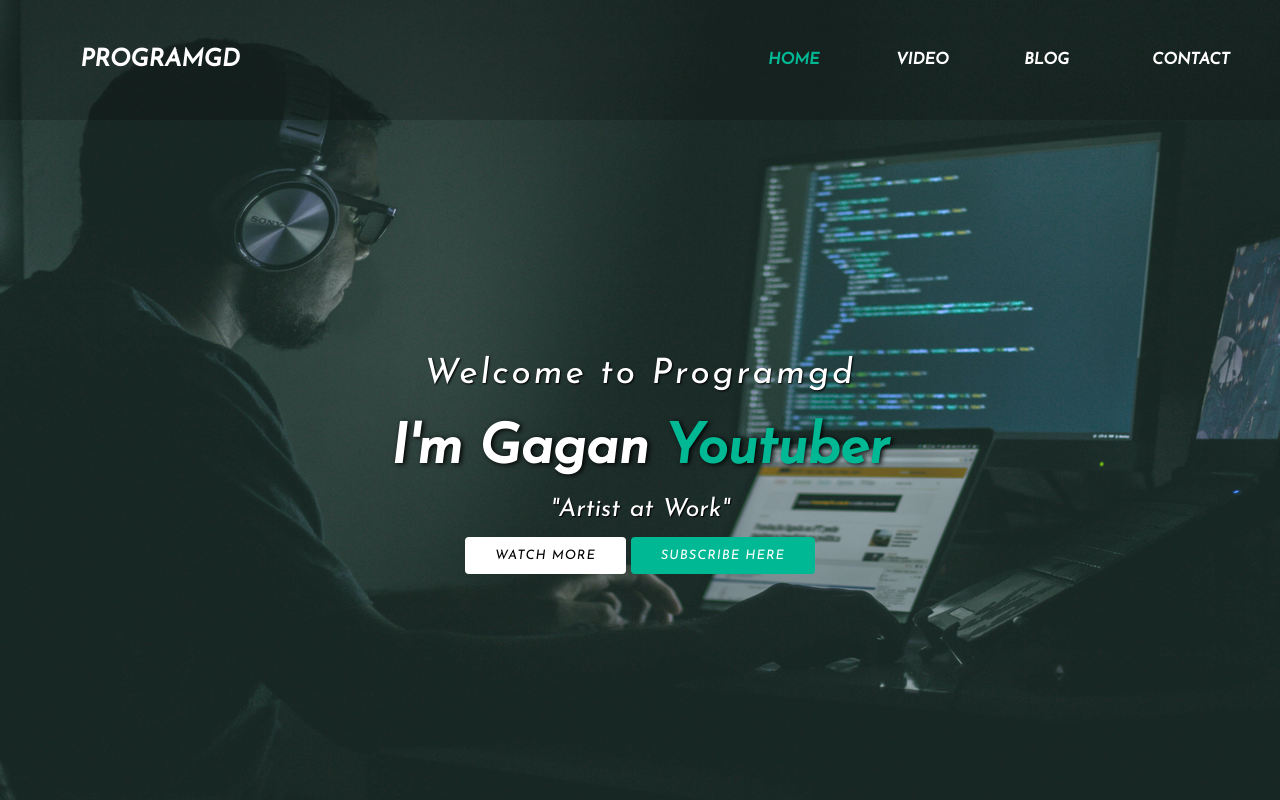
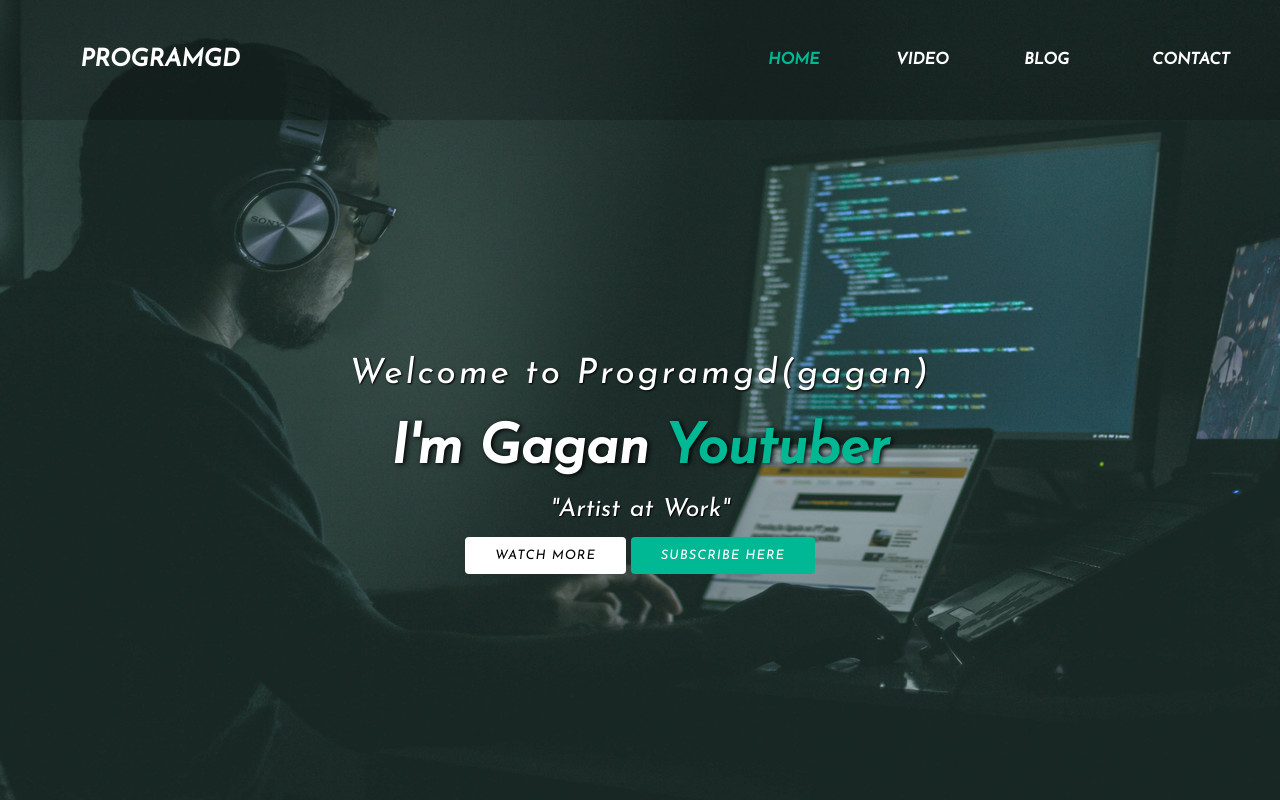
Before and after one commit to Gagandatt/html-css, a plain HTML site: page index.html in a window 1280 px wide. Drawn offline with nearby package versions, Linux system fonts and the light colour scheme.

Commit message:
add some change

```diff
--- a/index.html
+++ b/index.html
@@ -24,7 +24,7 @@
 
         <main>
             <section>
-                <h3>Welcome to Programgd</h3>
+                <h3>Welcome to Programgd(gagan)</h3>
                 <h1>I'm Gagan<span class = "change_content"></span></h1>
                 <p>"Artist at Work"</p>
                 <a href="#" class="btnone">Watch more</a>
```
